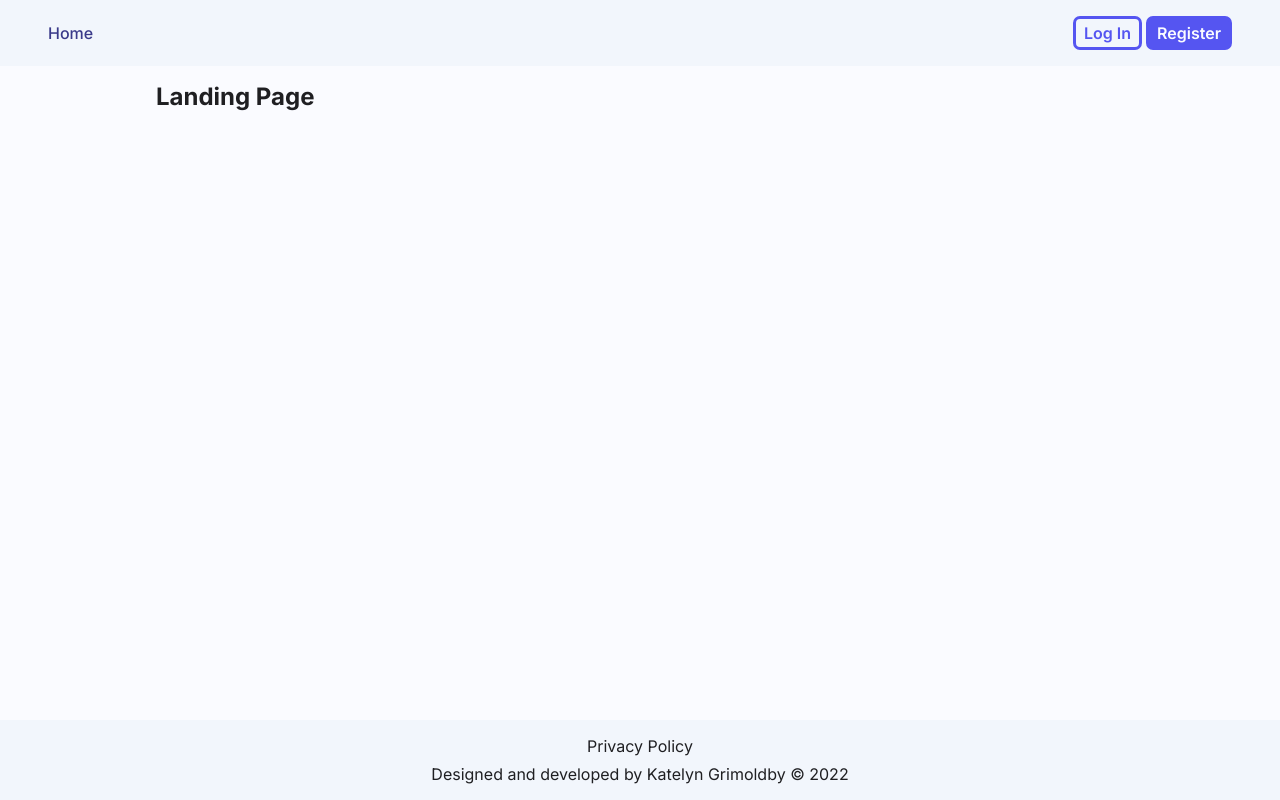
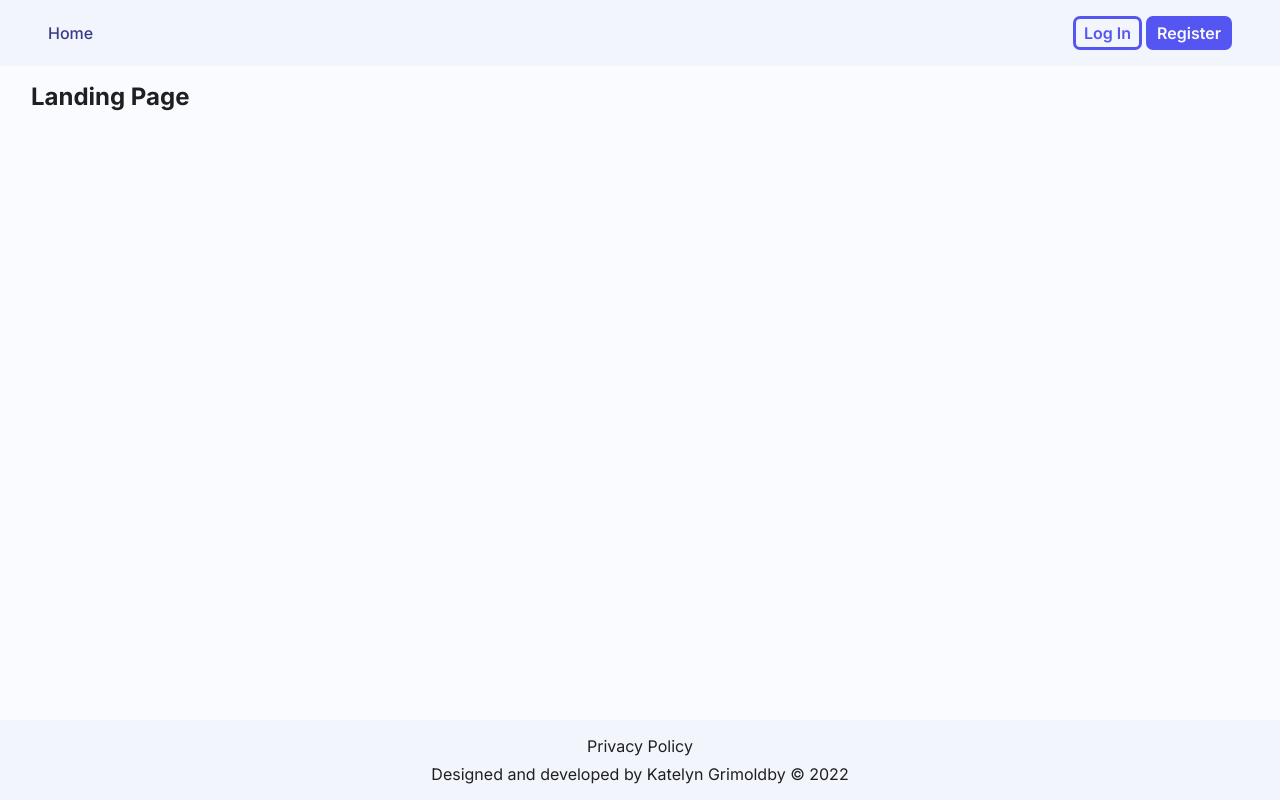
Before and after one commit to katelyngrimoldby/job-application-tracker, a React (Vite) app in the folder frontend/: page / in a window 1280 px wide. Built offline with nearby package versions, Linux system fonts and the light colour scheme.

Commit message:
Tweak main max-width

```diff
--- a/frontend/src/styles/global.css
+++ b/frontend/src/styles/global.css
@@ -25,7 +25,7 @@ main {
   min-height: 100%;
   flex-grow: 1;
   width: 100%;
-  max-width: 1000px;
+  max-width: 1250px;
   align-self: center;
 }
 
```
